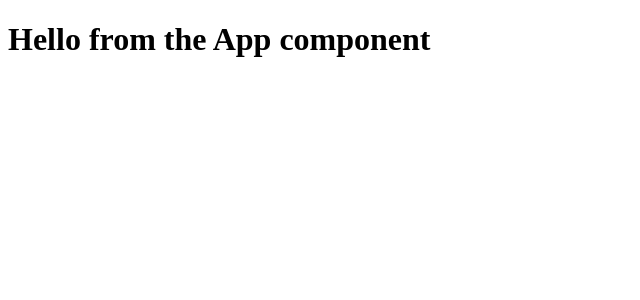
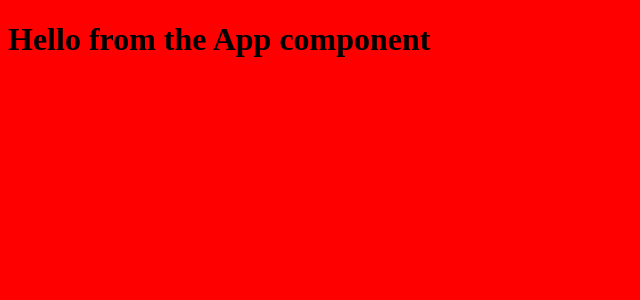
Before and after one commit to Felipeazs/feedback-app, a React (Create React App) app: page / in a window 1280 px wide. Shown: the top 300 px of the page, without its empty margins (0-640 px from the left). Built offline with nearby package versions, Linux system fonts and the light colour scheme.

Commit message:
strict-mode index.css

```diff
--- a/src/App.jsx
+++ b/src/App.jsx
@@ -2,7 +2,7 @@ import React from 'react';
 
 const App = () => {
 	return (
-		<div>
+		<div className='container'>
 			<h1>Hello from the App component</h1>
 		</div>
 	);
--- /dev/null
+++ b/src/index.css
@@ -0,0 +1,3 @@
+body {
+  background-color: #ff0000;
+}
--- a/src/index.js
+++ b/src/index.js
@@ -1,6 +1,12 @@
 import React from 'react';
 import ReactDOM from 'react-dom';
 
+import './index.css';
 import App from './App';
 
-ReactDOM.render(<App />, document.getElementById('root'));
+ReactDOM.render(
+	<React.StrictMode>
+		<App />
+	</React.StrictMode>,
+	document.getElementById('root'),
+);
```
Also changed, not shown: 1 other file (tests, documents, lock files or other folders).
